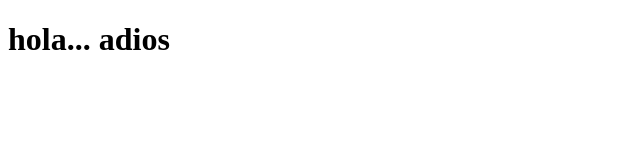
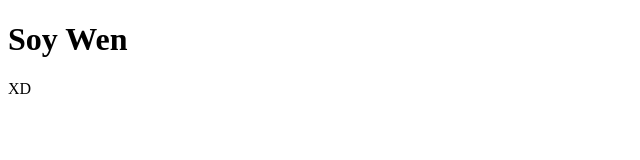
Before and after one commit to maryGarL/conflictos, a plain HTML site: page index.html in a window 1280 px wide. Shown: the whole page, without its empty margins (0-640 px from the left). Drawn offline with Linux system fonts and the light colour scheme.

Commit message:
primer commit wendy

```diff
--- a/index.html
+++ b/index.html
@@ -7,6 +7,7 @@
   <title>Document</title>
 </head>
 <body>
-  <h1>hola... adios</h1>
+  <h1>Soy Wen</h1>
+  <p>XD</p>
 </body>
 </html>
```
